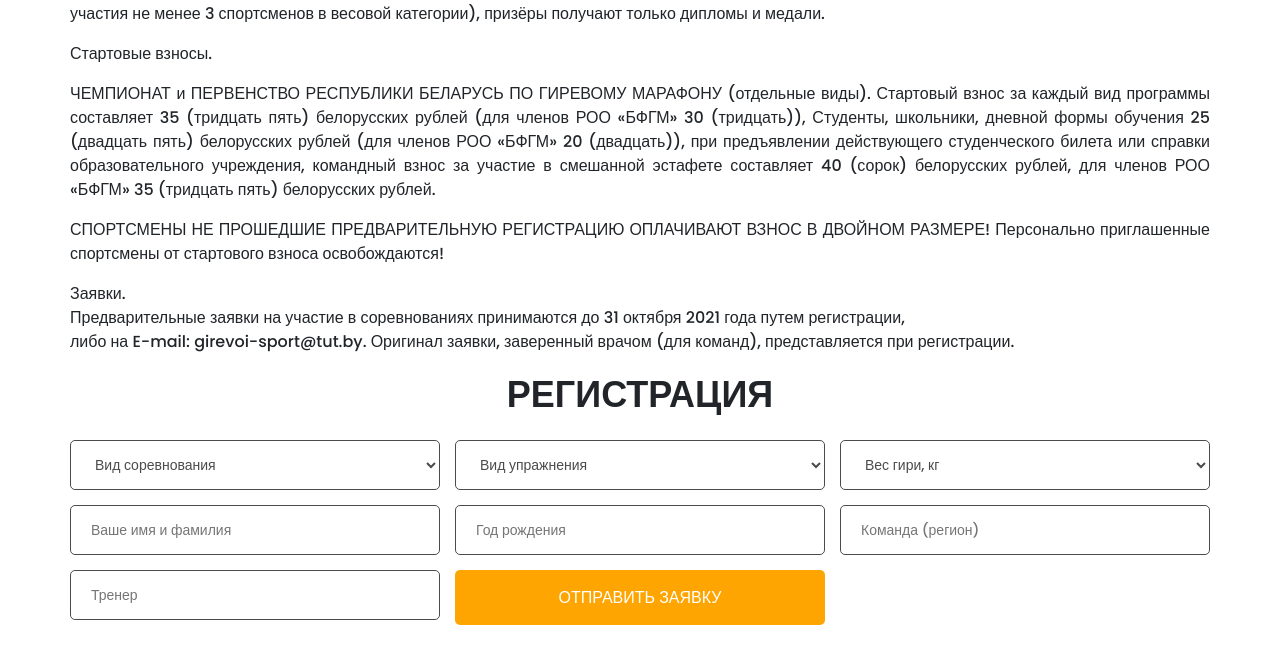
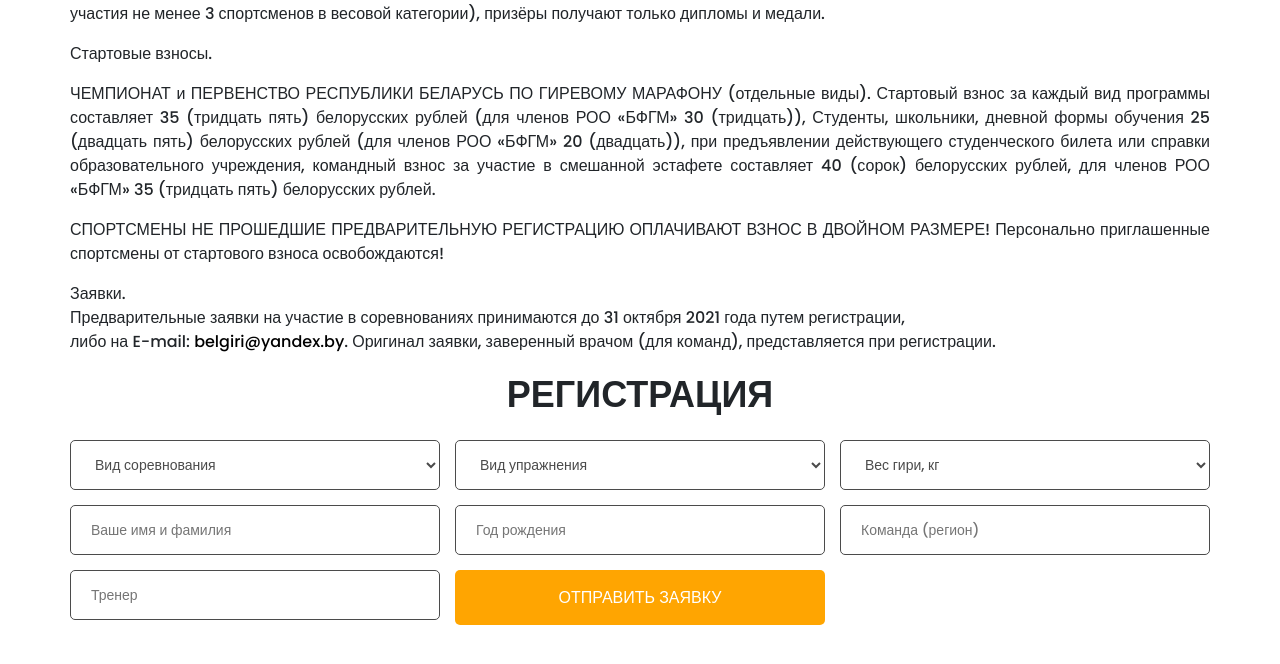
Before and after one commit to 4oVEN/belgiri, a website: page src/index.html in a window 1280 px wide. Shown: the part 2473-3137 px from the top of the page. Drawn offline with nearby package versions, Linux system fonts and the light colour scheme; files that its build step writes are made by us from their sources; grey boxes are pictures that could not be loaded; files whose address does not match are found by name.

Commit message:
email replacement

```diff
--- a/src/index.html
+++ b/src/index.html
@@ -151,7 +151,7 @@
         Персонально приглашенные спортсмены от стартового взноса освобождаются!</p>
        <p class="news__text">Заявки. <br>
         Предварительные заявки на участие в соревнованиях принимаются до 31 октября 2021 года путем регистрации, <br>
-        либо на E-mail: girevoi-sport@tut.by.
+        либо на E-mail: <a href="mailto:belgiri@yandex.by">belgiri@yandex.by</a>.
         Оригинал заявки, заверенный врачом (для команд), представляется при регистрации.</p>
 				<!-- <button data-modal="registration" class="button button_main">Регистрация</button>
        <p class="news__text"></p> -->
--- a/src/js/script.js
+++ b/src/js/script.js
@@ -1,6 +1,5 @@
 const hamburger = document.querySelector('.hamburger'),
       menu = document.querySelector('.menu');
-      // close = document.querySelector('.menu__close');
 
       function toggleMenu() {
         hamburger.classList.toggle('active');
--- a/src/sass/blocks/_news.scss
+++ b/src/sass/blocks/_news.scss
@@ -14,6 +14,9 @@
   }
   &__text{
     text-align: justify;
+    a{
+      color: #000;
+    }
   }
   &__news{
     height: 630px;
```
Also changed, not shown: dist/css/style.min.css, dist/index.html, dist/js/script.js.
